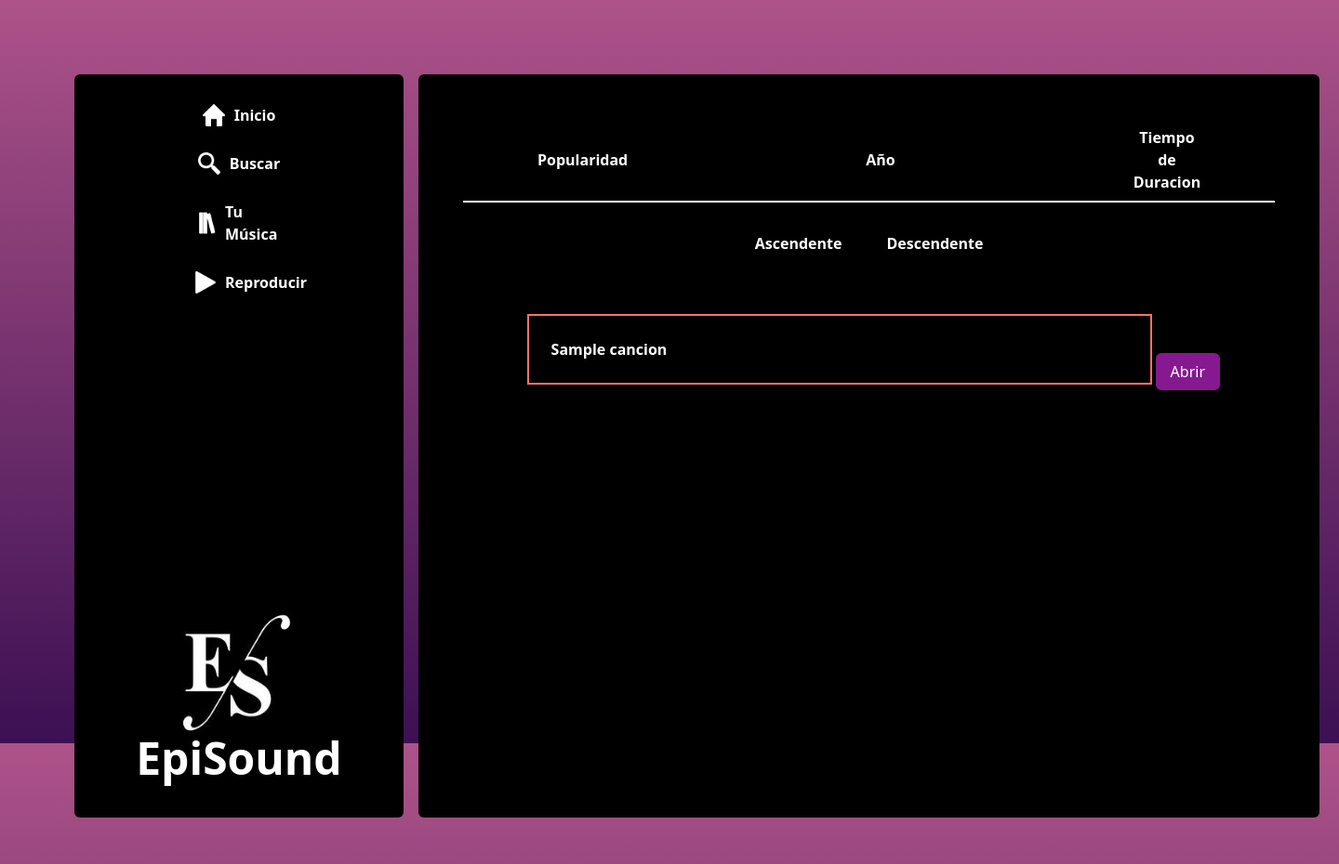
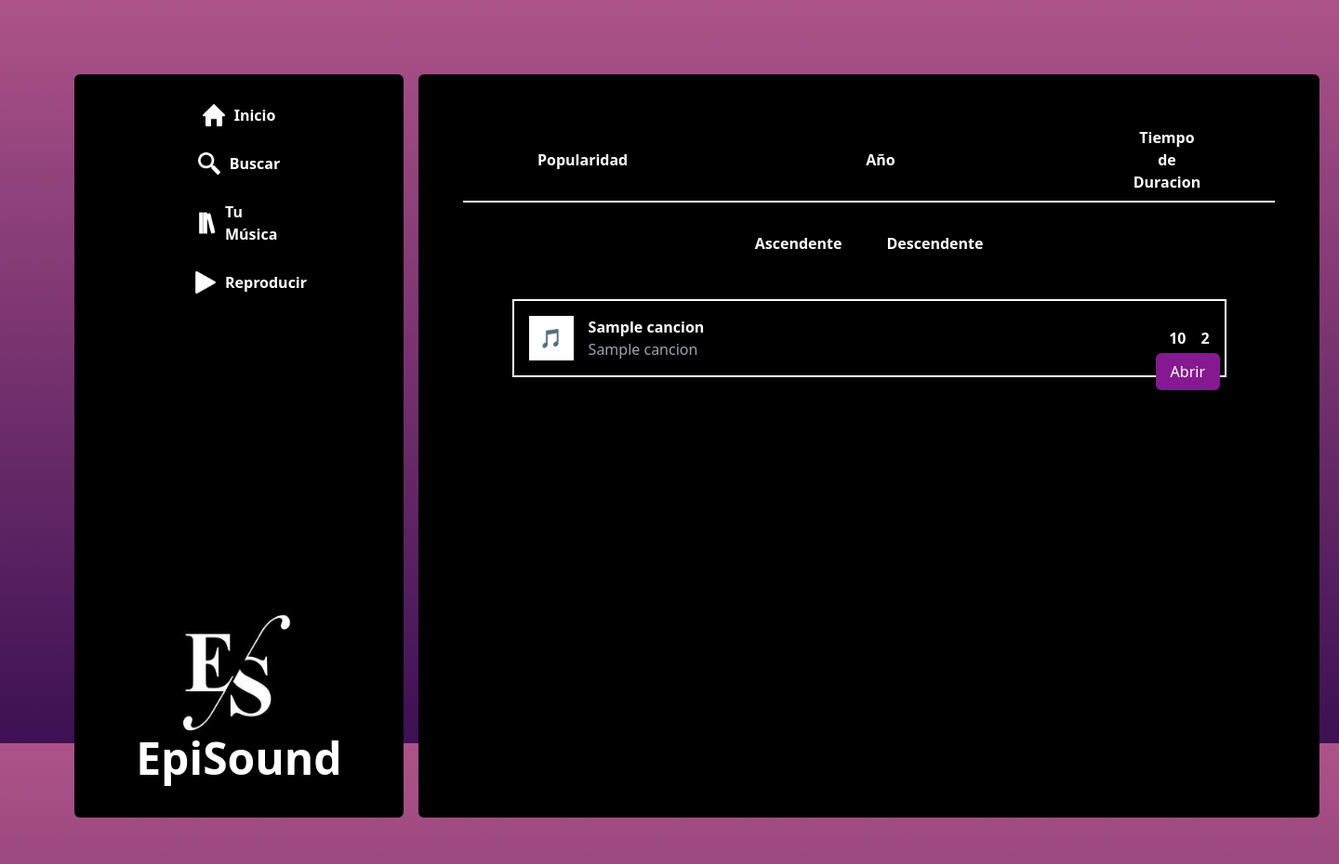
Before and after one commit to eluqm/EDA2024_4, a Django app: template proyecto/app_episound/templates/miMusica/page.html in a window 1440 px wide. Shown: the whole page at 93% size. Run offline with Django 5.2, Linux system fonts and the light colour scheme; the template is opened without the code that fills it: most values are stand-ins (such as "Sample title", 1, 10 or a date in 2020); style sheets or scripts are compiled from the project's sources; parts of the project's set-up code (start-up, migrations or seed data) failed here and were passed over.

Commit message:
Estilos de miMusica

```diff
--- a/proyecto/app_episound/templates/miMusica/page.html
+++ b/proyecto/app_episound/templates/miMusica/page.html
@@ -18,8 +18,20 @@
       <!-- Agregar un contenedor con desplazamiento basado en la altura de 5 divs -->
       <div class="max-w-3xl w-full overflow-y-auto space-y-4" style="height: calc(5 * 6rem + 5 * 1rem);">
         {% for cancion in canciones %}
-        <div class="max-w-2xl w-full border-2 border-red-400 m-4 p-6 font-bold">
-          <p> {{cancion.artist_name}} </p>
+        <div class="flex items-center justify-between w-full border-2 border-white p-4 bg-black text-white">
+          <div class="flex items-center space-x-4">
+            <div class="min-w-12 min-h-12 w-12 h-12 bg-white flex items-center justify-center text-white text-xl">
+              🎵
+            </div>
+            <div class="flex flex-col">
+              <span class="font-bold text-white">{{ cancion.track_name }}</span>
+              <span class="text-gray-400">{{ cancion.artist_name }}</span>
+            </div>
+          </div>
+          <div class="flex items-center space-x-4">
+            <span class="font-bold text-white">{{ cancion.track_duration_ms }}</span>
+            <span class="font-bold text-white">{{ cancion.id |add:1 }}</span>
+          </div>
         </div>
         {% endfor %}
       </div>
```
Also changed, not shown: proyecto/app_episound/views.py (+3 -4 lines).
